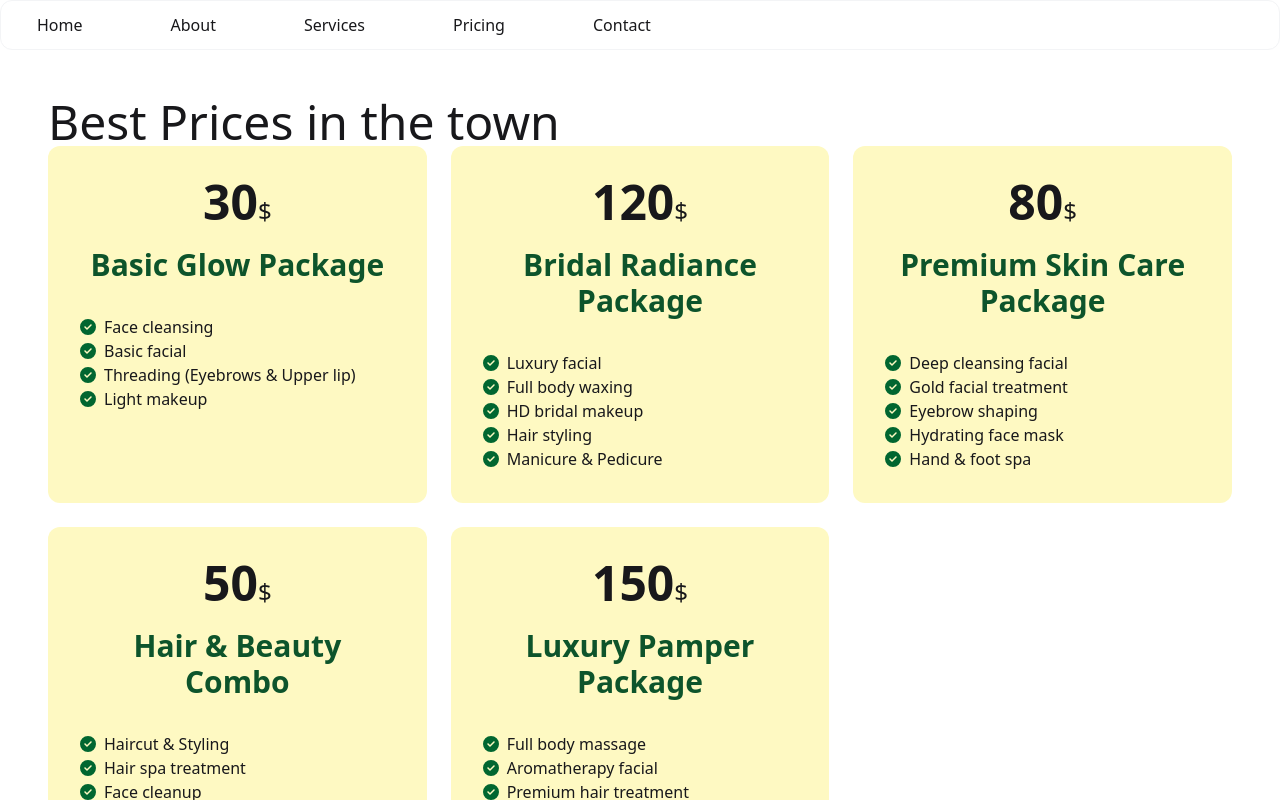
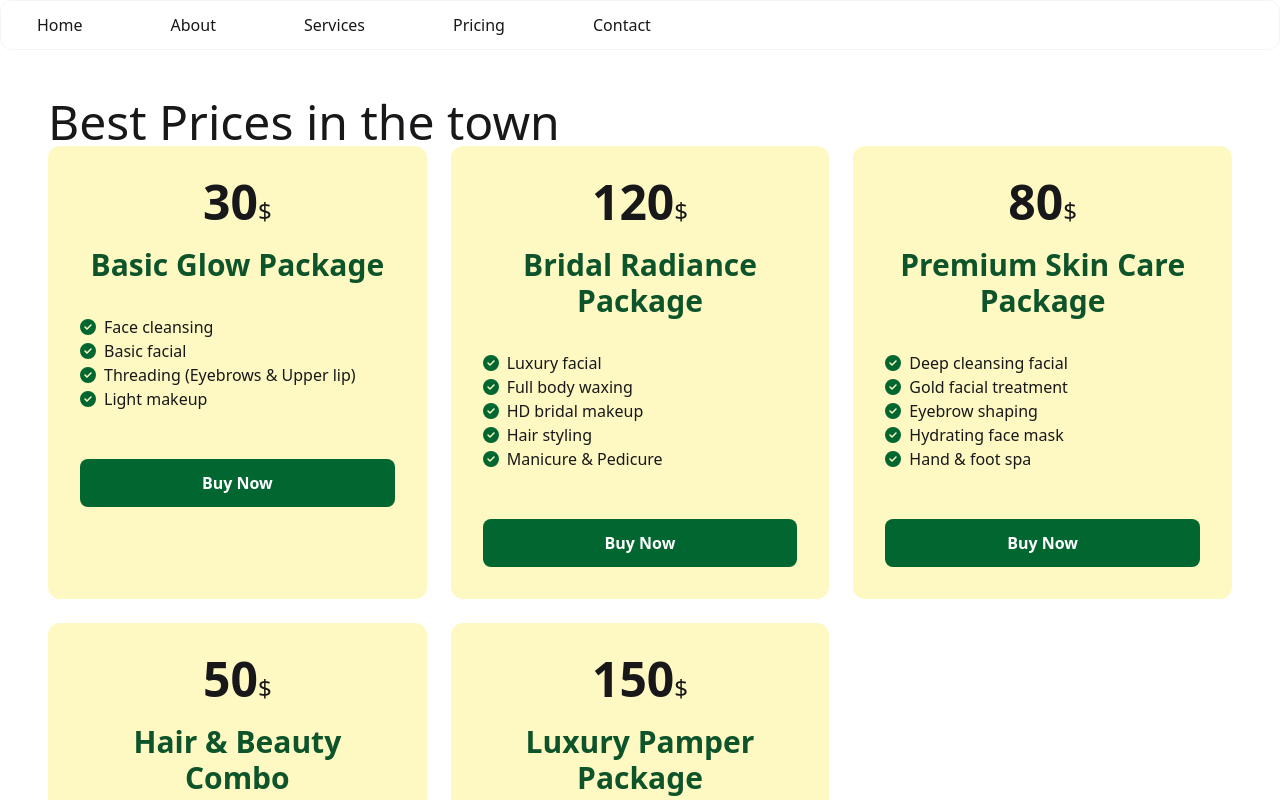
Before and after one commit to tasninanika/Cost-Plans, a React (Vite) app: page / in a window 1280 px wide. Shown: the top 800 px of the page. Built offline with nearby package versions, Linux system fonts and the light colour scheme.

Commit message:
updated navbar2

```diff
--- a/src/Components/PriceOption/PriceOption.jsx
+++ b/src/Components/PriceOption/PriceOption.jsx
@@ -17,6 +17,9 @@ const PriceOption = ({ option }) => {
           <Features key={index} feature={feature}></Features>
         ))}
       </div>
+      <button className="mt-12 bg-green-800 text-white w-full py-3 font-bold rounded-lg hover:bg-green-400 hover:text-black">
+        Buy Now
+      </button>
     </div>
   );
 };
```
